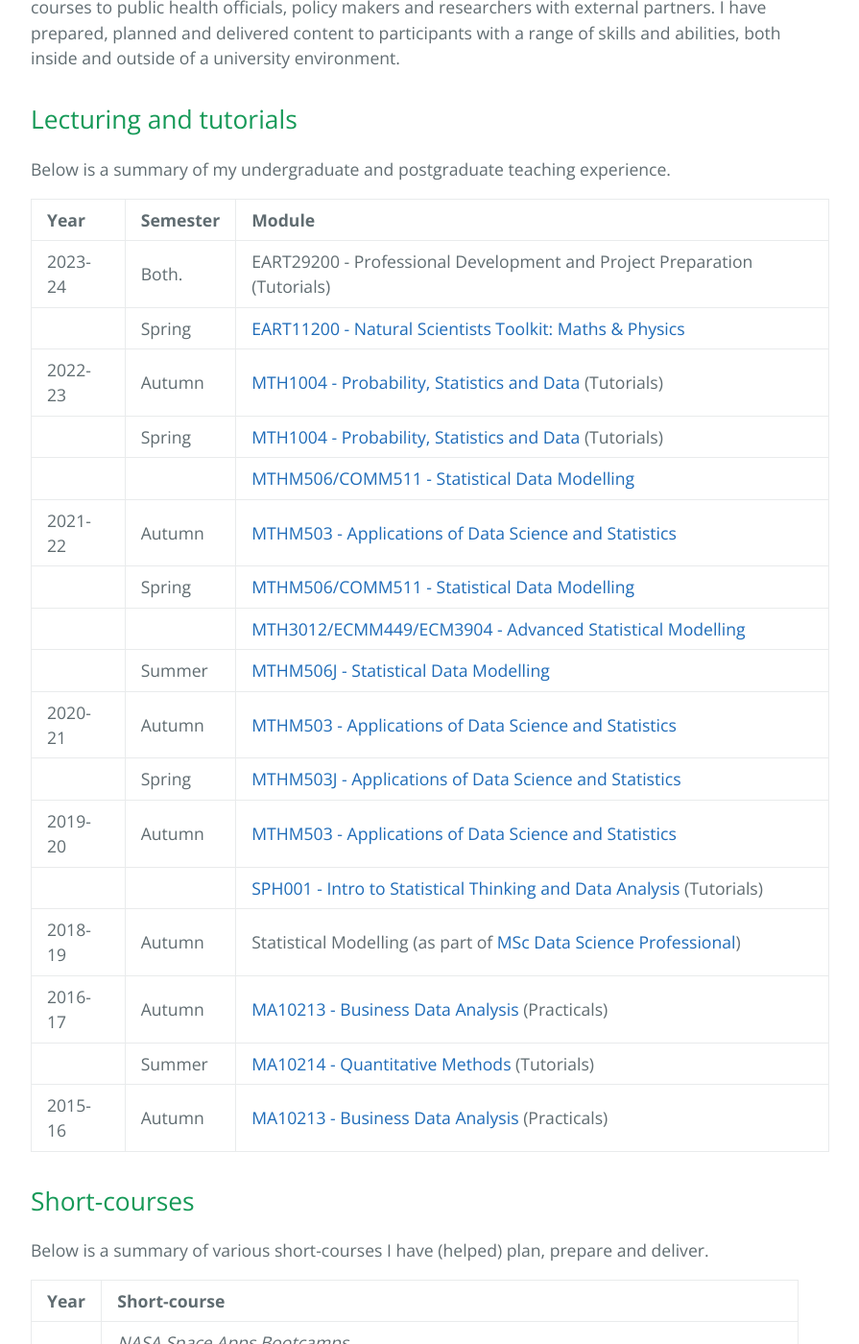
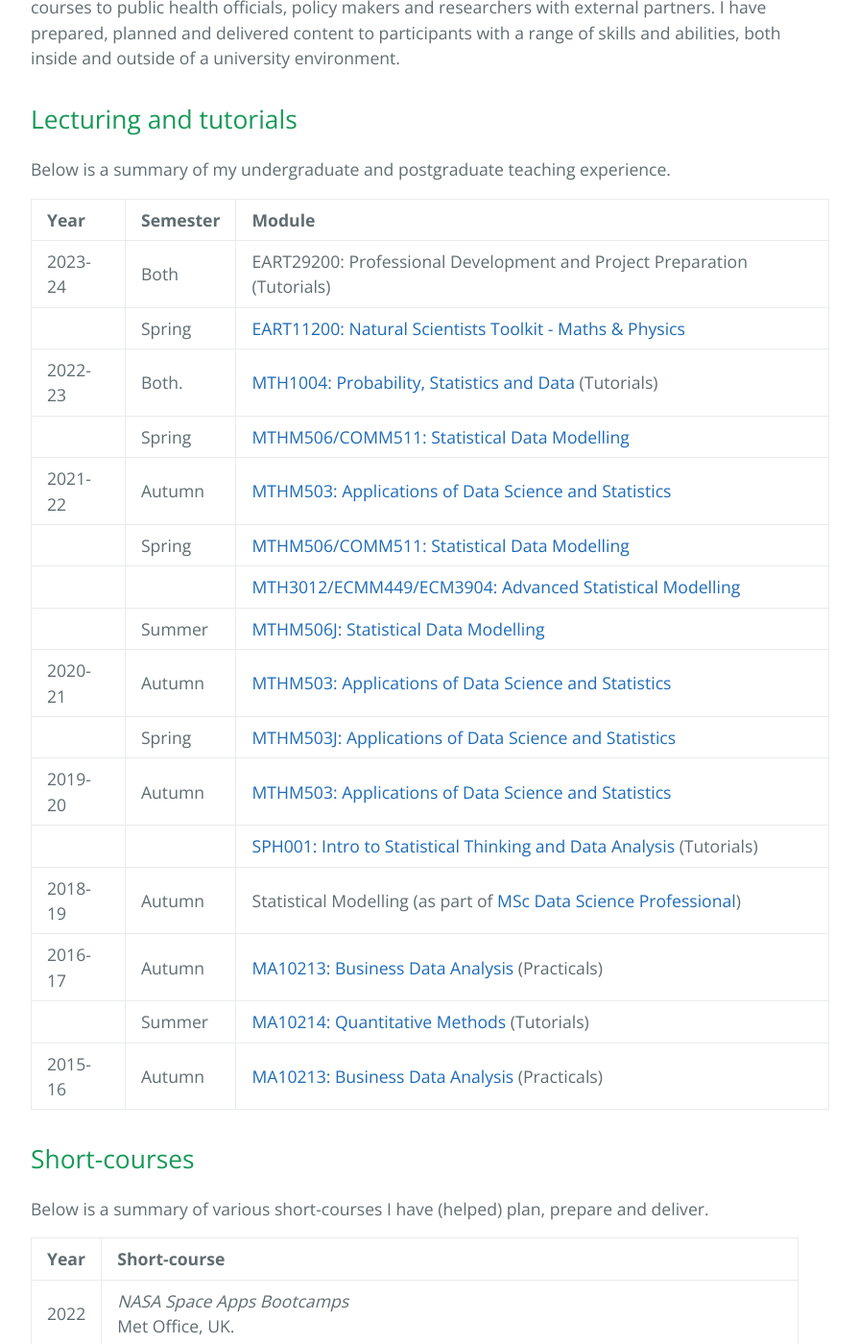
Before and after one commit to matthewllthomas/matthewllthomas.github.io, a Jekyll site: the page built from teaching/index.md, in a window 1280 px wide and 1400 px high, scrolled down 494 px. Shown: the whole window at 96% size, without its empty margins (192-1087 px from the left). Built offline with Jekyll 4.4.1, drawn with Linux system fonts in a browser that asks for light colours; the repository's description, which GitHub fills in, is left out.

Commit message:
Update index.md

```diff
--- a/teaching/index.md
+++ b/teaching/index.md
@@ -13,23 +13,22 @@ Below is a summary of my undergraduate and postgraduate teaching experience.
 
 | Year        | Semester          | Module |
 |:-------------|:--------------|:------|
-| 2023-24  | Both.         | EART29200 - Professional Development and Project Preparation (Tutorials) |
-|                | Spring       | [EART11200 - Natural Scientists Toolkit: Maths & Physics](https://www.manchester.ac.uk/study/undergraduate/courses/2025/12124/bsc-environmental-science/course-details/EART11200#course-unit-details) |
-| 2022-23  | Autumn     | [MTH1004 - Probability, Statistics and Data](https://intranet.exeter.ac.uk/emps/studentinfo/subjects/mathematics/modules/2022/index.php/?moduleCode=MTH1004) (Tutorials)|
-|                 | Spring      | [MTH1004 - Probability, Statistics and Data](https://intranet.exeter.ac.uk/emps/studentinfo/subjects/mathematics/modules/2022/index.php/?moduleCode=MTH1004) (Tutorials)|
-|                 |                 | [MTHM506/COMM511 - Statistical Data Modelling](https://intranet.exeter.ac.uk/emps/studentinfo/subjects/mathematics/modules/2022/index.php/?moduleCode=MTHM506)  |
-| 2021-22  | Autumn     | [MTHM503 - Applications of Data Science and Statistics](https://intranet.exeter.ac.uk/emps/studentinfo/subjects/mathematics/modules/2021/index.php/?moduleCode=MTHM503)  |
-|                | Spring       | [MTHM506/COMM511 - Statistical Data Modelling](https://intranet.exeter.ac.uk/emps/studentinfo/subjects/mathematics/modules/2021/index.php/?moduleCode=MTHM506)  |
-|                |                   | [MTH3012/ECMM449/ECM3904 - Advanced Statistical Modelling](https://intranet.exeter.ac.uk/emps/studentinfo/subjects/mathematics/modules/2020/index.php/?moduleCode=MTH3012)   |
-|                | Summer    | [MTHM506J - Statistical Data Modelling](https://intranet.exeter.ac.uk/emps/studentinfo/subjects/mathematics/modules/2021/index.php/?moduleCode=MTHM506)   |
-| 2020-21  | Autumn     | [MTHM503 - Applications of Data Science and Statistics](https://intranet.exeter.ac.uk/emps/studentinfo/subjects/mathematics/modules/2020/index.php/?moduleCode=MTHM503)  |
-|                | Spring       | [MTHM503J - Applications of Data Science and Statistics](https://intranet.exeter.ac.uk/emps/studentinfo/subjects/mathematics/modules/2020/index.php/?moduleCode=MTHM503)  |
-| 2019-20  | Autumn     | [MTHM503 - Applications of Data Science and Statistics](https://intranet.exeter.ac.uk/emps/studentinfo/subjects/mathematics/modules/2019/index.php/?moduleCode=MTHM503)  |
-|                 |                | [SPH001 - Intro to Statistical Thinking and Data Analysis](https://www.google.com/url?sa=t&rct=j&q=&esrc=s&source=web&cd=&ved=2ahUKEwiHgp_z5of5AhVIgFwKHckVD-AQFnoECBEQAQ&url=https%3A%2F%2Fwww.imperial.ac.uk%2Fmedia%2Fimperial-college%2Fmedicine%2Fsph%2Fstudy%2Fmodule-outlines%2Fhda%2FIntro-to-Stat-Thinking-and-Data-Analysis-Module-Outline-2019.20-Updated.docx&usg=AOvVaw3Esow9eU9hUZPlVMXEKyUk)  (Tutorials)     |
+| 2023-24  | Both          | EART29200: Professional Development and Project Preparation (Tutorials) |
+|                | Spring       | [EART11200: Natural Scientists Toolkit - Maths & Physics](https://www.manchester.ac.uk/study/undergraduate/courses/2025/12124/bsc-environmental-science/course-details/EART11200#course-unit-details) |
+| 2022-23  | Both.         | [MTH1004: Probability, Statistics and Data](https://intranet.exeter.ac.uk/emps/studentinfo/subjects/mathematics/modules/2022/index.php/?moduleCode=MTH1004) (Tutorials)|
+|                 | Spring      | [MTHM506/COMM511: Statistical Data Modelling](https://intranet.exeter.ac.uk/emps/studentinfo/subjects/mathematics/modules/2022/index.php/?moduleCode=MTHM506)  |
+| 2021-22  | Autumn     | [MTHM503: Applications of Data Science and Statistics](https://intranet.exeter.ac.uk/emps/studentinfo/subjects/mathematics/modules/2021/index.php/?moduleCode=MTHM503)  |
+|                | Spring       | [MTHM506/COMM511: Statistical Data Modelling](https://intranet.exeter.ac.uk/emps/studentinfo/subjects/mathematics/modules/2021/index.php/?moduleCode=MTHM506)  |
+|                |                   | [MTH3012/ECMM449/ECM3904: Advanced Statistical Modelling](https://intranet.exeter.ac.uk/emps/studentinfo/subjects/mathematics/modules/2020/index.php/?moduleCode=MTH3012)   |
+|                | Summer    | [MTHM506J: Statistical Data Modelling](https://intranet.exeter.ac.uk/emps/studentinfo/subjects/mathematics/modules/2021/index.php/?moduleCode=MTHM506)   |
+| 2020-21  | Autumn     | [MTHM503: Applications of Data Science and Statistics](https://intranet.exeter.ac.uk/emps/studentinfo/subjects/mathematics/modules/2020/index.php/?moduleCode=MTHM503)  |
+|                | Spring       | [MTHM503J: Applications of Data Science and Statistics](https://intranet.exeter.ac.uk/emps/studentinfo/subjects/mathematics/modules/2020/index.php/?moduleCode=MTHM503)  |
+| 2019-20  | Autumn     | [MTHM503: Applications of Data Science and Statistics](https://intranet.exeter.ac.uk/emps/studentinfo/subjects/mathematics/modules/2019/index.php/?moduleCode=MTHM503)  |
+|                 |                | [SPH001: Intro to Statistical Thinking and Data Analysis](https://www.google.com/url?sa=t&rct=j&q=&esrc=s&source=web&cd=&ved=2ahUKEwiHgp_z5of5AhVIgFwKHckVD-AQFnoECBEQAQ&url=https%3A%2F%2Fwww.imperial.ac.uk%2Fmedia%2Fimperial-college%2Fmedicine%2Fsph%2Fstudy%2Fmodule-outlines%2Fhda%2FIntro-to-Stat-Thinking-and-Data-Analysis-Module-Outline-2019.20-Updated.docx&usg=AOvVaw3Esow9eU9hUZPlVMXEKyUk)  (Tutorials)     |
 | 2018-19  | Autumn     | Statistical Modelling (as part of [MSc Data Science Professional](https://www.exeter.ac.uk/study/degreeapprenticeships/programmes/researchscientist/)) |
-| 2016-17  | Autumn     | [MA10213 - Business Data Analysis](https://www.bath.ac.uk/catalogues/2016-2017/ma/MA10213.html)  (Practicals)   |
-|                | Summer    | [MA10214 - Quantitative Methods](https://www.bath.ac.uk/catalogues/2016-2017/ma/MA10214.html) (Tutorials) |
-| 2015-16  | Autumn     | [MA10213 - Business Data Analysis](https://www.bath.ac.uk/catalogues/2015-2016/ma/MA10213.html) (Practicals)   |
+| 2016-17  | Autumn     | [MA10213: Business Data Analysis](https://www.bath.ac.uk/catalogues/2016-2017/ma/MA10213.html)  (Practicals)   |
+|                | Summer    | [MA10214: Quantitative Methods](https://www.bath.ac.uk/catalogues/2016-2017/ma/MA10214.html) (Tutorials) |
+| 2015-16  | Autumn     | [MA10213: Business Data Analysis](https://www.bath.ac.uk/catalogues/2015-2016/ma/MA10213.html) (Practicals)   |
 
 ## Short-courses
 
```
